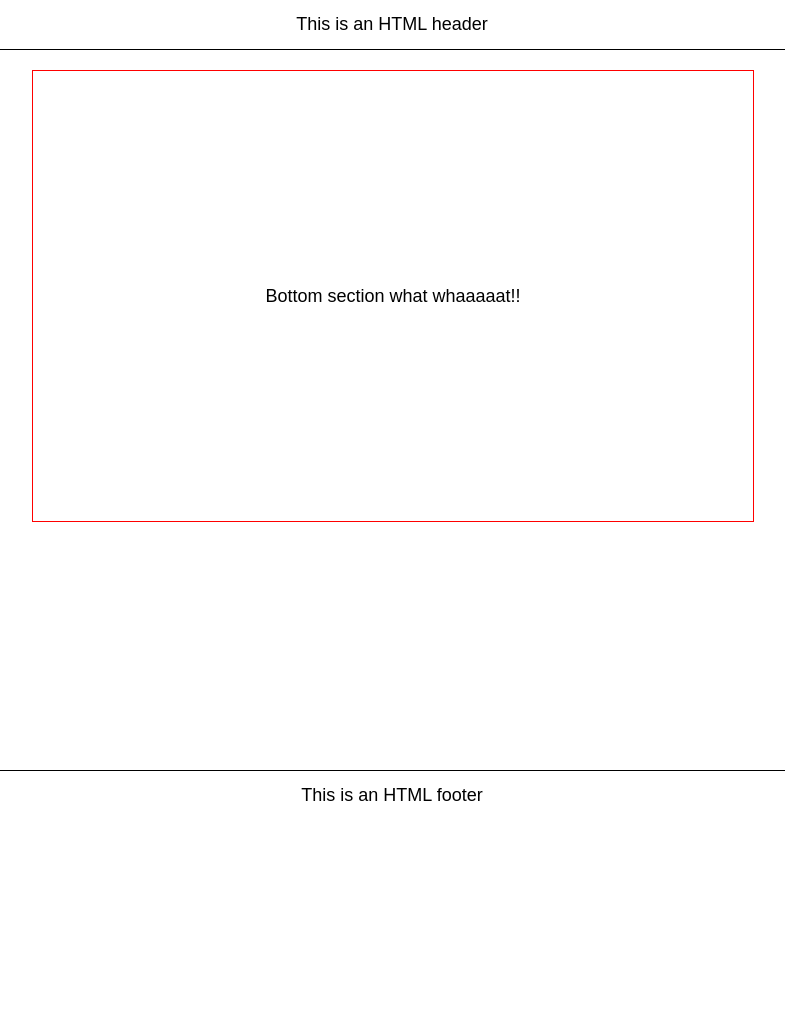
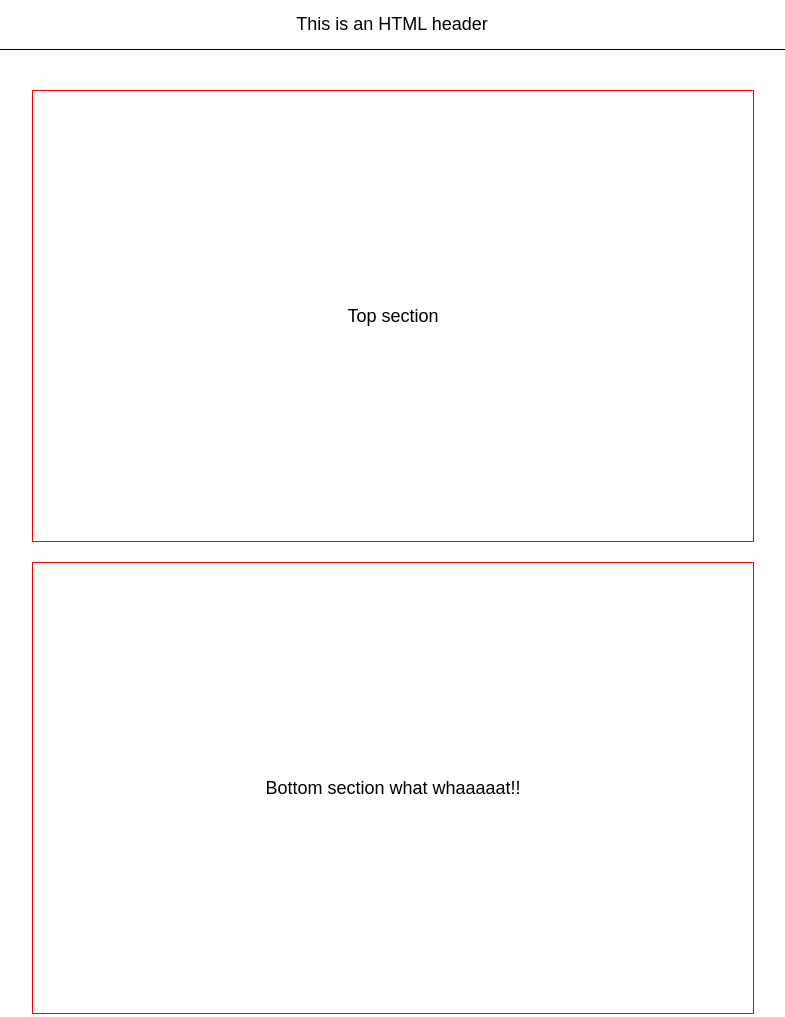
Before and after one commit to ooloo-io/github-flow-EeethB, a plain HTML site: page src/index.html in a window 1280 px wide. Shown: the top 1017 px of the page, without its empty margins (248-1033 px from the left). Before the commit the page ends 820 px from the top, so only its background shows below. Drawn offline with nearby package versions, Linux system fonts and the light colour scheme.

Commit message:
Content container (#4)
* Set styles for content container

* Fixed display width on narrow screens

```diff
--- a/src/index.html
+++ b/src/index.html
@@ -18,6 +18,9 @@
   </header>
   <main class="content">
     <section class="section">
+      Top section
+    </section>
+    <section class="section">
       Bottom section what whaaaaat!!
     </section>
   </main>
--- a/src/styles.css
+++ b/src/styles.css
@@ -24,6 +24,8 @@ body {
   width: 720px;
   max-width: 100%;
   margin: auto;
+  padding: 20px;
+<<<<<<< HEAD
 }
 
 .section {
@@ -34,4 +36,6 @@ body {
   justify-content: center;
   align-items: center;
   border: 1px solid red;
+=======
+>>>>>>> 518d330... Content container (#4)
 }
```
